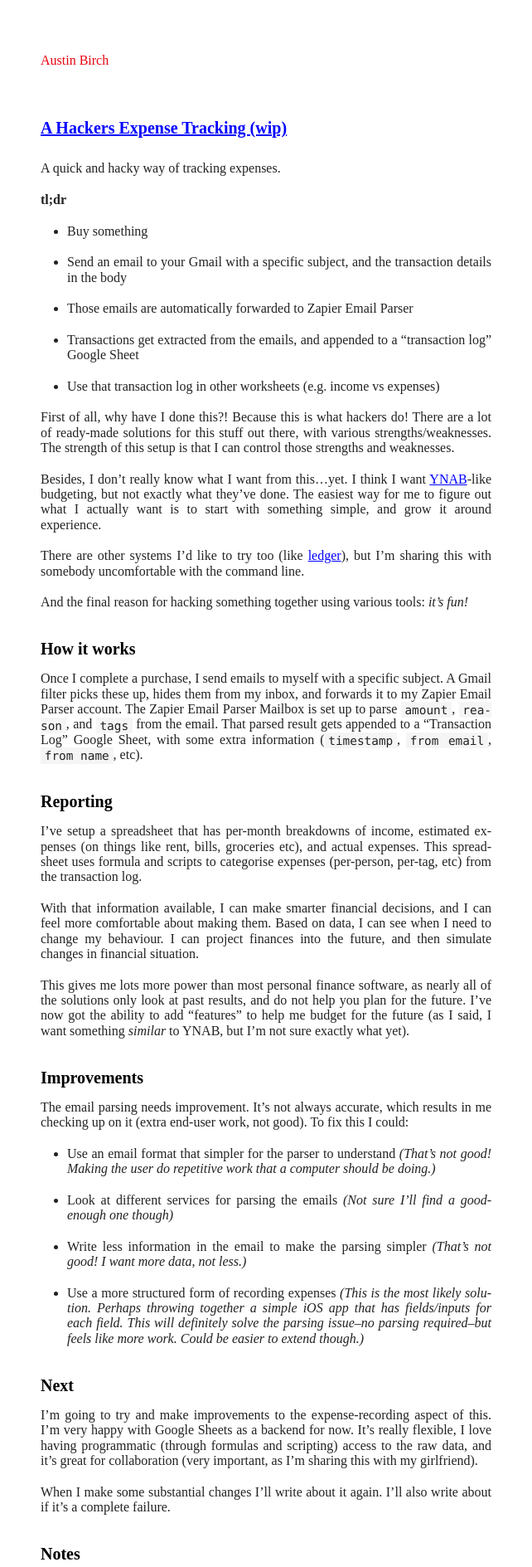
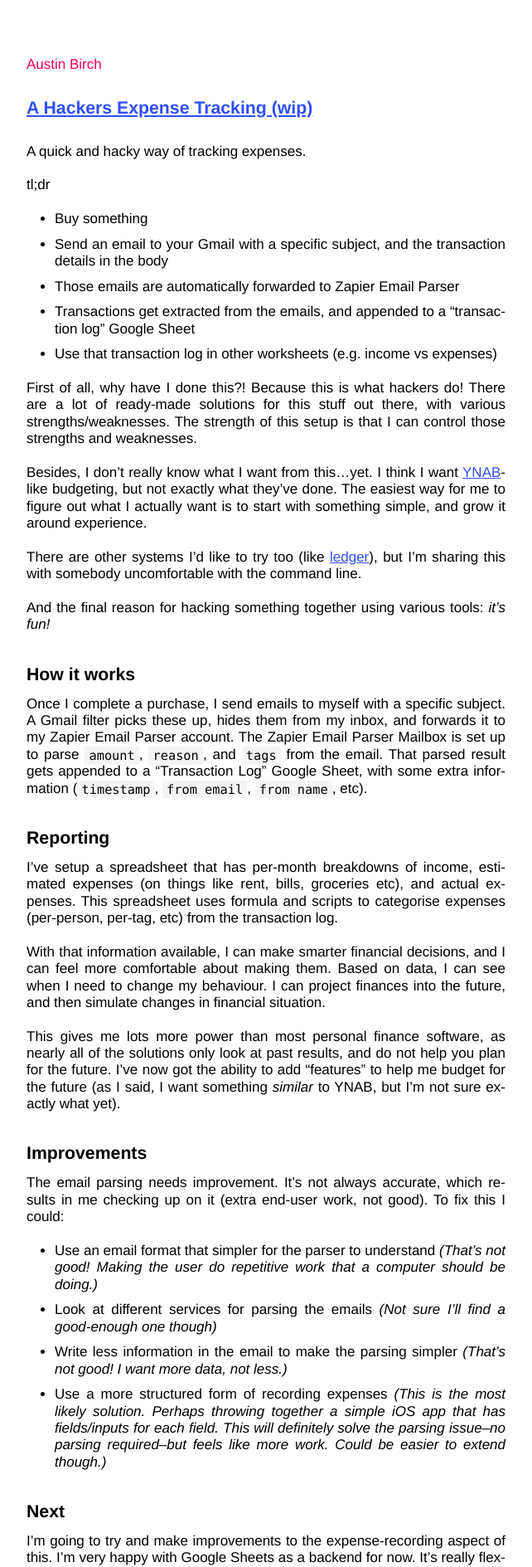
Before and after one commit to austinbirch/austinbirch.github.io, a Jekyll site: the page built from index.md, in a window 1280 px wide. Shown: the top 1889 px of the page at 83% size, without its empty margins (319-961 px from the left). Built offline with Jekyll 4.4.1, drawn with Linux system fonts in a browser that asks for light colours; nearby versions of some CDN libraries.

Commit message:
Type fixes

```diff
--- a/_layouts/default.html
+++ b/_layouts/default.html
@@ -5,8 +5,8 @@
   <body class="bg-white pa4 pa5-ns">
     <main class="measure-wide center">
 
-      <header class="mb5">
-        <a class="f5 dark-red no-underline" href="/">Austin Birch</a>
+      <header class="mb4">
+        <a class="self-link f5 no-underline" href="/">Austin Birch</a>
       </header>
 
       {{ content }}
--- a/assets/ab.css
+++ b/assets/ab.css
@@ -4,7 +4,9 @@
 }
 
 html {
-  font-family: 'ff-meta-serif-web-pro', serif;
+  font-family: "mr-eaves-xl-modern", "Avenir Next", "Helvetica", sans-serif;
+  font-size: 106.25%;
+  color: #000;
 }
 
 /* tachyons has no justify */
@@ -48,34 +50,56 @@ pre {
 ul {
   padding-left: 2rem;
   list-style-type: disc;
+  margin-bottom: 1.2rem;
+}
+
+p {
+  font-weight: 300;
+  margin-bottom: 1.2rem;
+}
+
+li {
+  margin-bottom: 0.6rem;
 }
 
 p, li {
-  font-weight: 400;
-  margin-bottom: 1.2rem;
-  color: #222;
+  font-weight: 300;
+  line-height: 1.2;
 }
 
 h1, h2, h3 {
   line-height: 1rem;
   margin-bottom: 1.2rem;
+  font-weight: 700;
 }
 
 a {
-  color: blue;
+  color: #304FFE;
 }
 a:hover {
   cursor: pointer;
-  color: #E7040F;
+  color: #F50057;
 }
 
 .article-body h1,
-.article-body h2,
+.article-body h2 {
+  margin-bottom: 1rem;
+  margin-top: 2.4rem;
+}
 .article-body h3,
 .article-body h4 {
-  margin-top: 2.4rem;
+  margin-bottom: 1rem;
+  margin-top: 1.2rem;
 }
 
 article .post-title {
   color: #222222;
 }
+
+.self-link {
+  color: #F50057;
+}
+.self-link:hover {
+  color: #F50057;
+  text-decoration: underline;
+}
```
